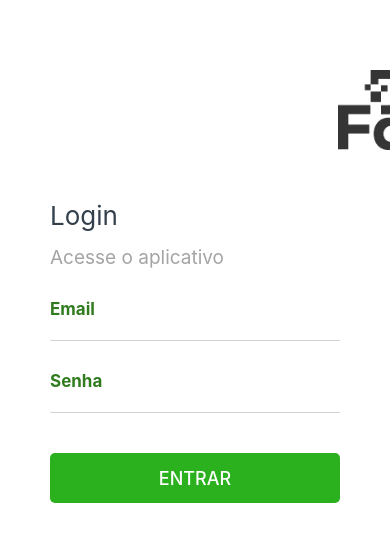
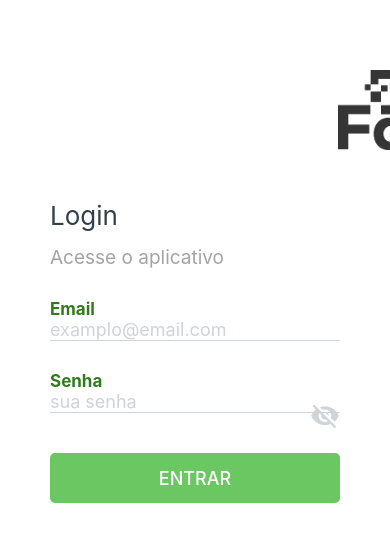
Before and after one commit to marcusvictorpessoa/datafarm_app, a React Native app: screen / in a window 390 px wide. Shown: the top 542 px of the page. Built offline with nearby package versions, Linux system fonts and the light colour scheme.

Commit message:
feat(login screen/hooks/utils/services): login screen done, some hooks, endpoints, api base url, colors and strings has been added

```diff
--- a/src/components/Button/index.jsx
+++ b/src/components/Button/index.jsx
@@ -1,10 +1,17 @@
-import {TouchableOpacity, Text} from 'react-native';
+import {TouchableOpacity, Text, ActivityIndicator} from 'react-native';
 import {ButtonStyles, TxtBtnStyles} from './styles';
+import {Colors} from '../../themes/colors';
 
-export default function Button({txt, mt}) {
+export default function Button({...props}) {
   return (
-    <TouchableOpacity style={ButtonStyles(mt).button}>
-      <Text style={TxtBtnStyles.txtButton}>{txt}</Text>
+    <TouchableOpacity
+      {...props}
+      style={[ButtonStyles(props.mt).button, props.disabled && {opacity: 0.7}]}>
+      {props.loading ? (
+        <ActivityIndicator size="large" color={Colors.white} />
+      ) : (
+        <Text style={TxtBtnStyles.txtButton}>{props.txt}</Text>
+      )}
     </TouchableOpacity>
   );
 }
--- a/src/components/Input/index.jsx
+++ b/src/components/Input/index.jsx
@@ -1,11 +1,38 @@
-import {TextInput, View} from 'react-native';
+import {TextInput, View, TouchableOpacity, Text} from 'react-native';
 import {InputStyles} from './styles';
+import {useState} from 'react';
+import Icon from 'react-native-vector-icons/dist/MaterialCommunityIcons';
+import {Colors} from '../../themes/colors';
 
-export default function Input({...props}, isRightIcon, children) {
+export default function Input({...props}) {
+  const [secureInput, setSecureInput] = useState(props.isPwdInput);
+
   return (
     <View style={InputStyles.inputWrapper}>
-      <TextInput {...props} style={InputStyles.input} />
-      {isRightIcon && children}
+      <TextInput
+        secureTextEntry={secureInput}
+        {...props}
+        style={[
+          InputStyles.input,
+          !!props.errorMsg
+            ? InputStyles.inputBorderError
+            : InputStyles.inputBorder,
+        ]}
+        placeholderTextColor={Colors.lightGray}
+      />
+      {props.isPwdInput && (
+        <TouchableOpacity
+          style={InputStyles.iconWrapper}
+          onPress={() => setSecureInput(!secureInput)}>
+          <Icon
+            name={secureInput ? 'eye-off' : 'eye'}
+            size={30}
+            color={Colors.lightGray}
+            style={InputStyles.rightIcon}
+          />
+        </TouchableOpacity>
+      )}
+      <Text style={InputStyles.erroMsg}>{props.errorMsg}</Text>
     </View>
   );
 }
--- a/src/components/Input/styles.js
+++ b/src/components/Input/styles.js
@@ -10,8 +10,24 @@ export const InputStyles = StyleSheet.create({
     borderBottomColor: Colors.lightGray,
     color: Colors.jet,
     fontSize: 18,
-    fontWeight: '500',
     borderRadius: 1,
-    width: '100%'
+    width: '100%',
+  },
+  inputBorder: {
+    borderBottomColor: Colors.lightGray,
+  },
+  inputBorderError: {
+    borderBottomColor: Colors.paradisePink,
+  },
+  rightIcon: {
+    position: 'absolute',
+    right: 0,
+    top: 10,
+  },
+  erroMsg: {
+    position: 'absolute',
+    top: 50,
+    fontSize: 15,
+    color: Colors.paradisePink,
   },
 });
--- /dev/null
+++ b/src/hooks/useConnect/index.js
@@ -0,0 +1,19 @@
+import {Keys} from '../../routes/keys';
+import {useNavigation} from '@react-navigation/native';
+
+export default function useConnect() {
+  const navigation = useNavigation();
+
+  function simulateSplashTime() {
+    setTimeout(() => {
+      navigation.reset({
+        index: 0,
+        routes: [{name: Keys.signin}],
+      });
+    }, 3000);
+  }
+
+  return {
+    simulateSplashTime,
+  };
+}
--- /dev/null
+++ b/src/hooks/useSignInForm/index.js
@@ -0,0 +1,41 @@
+import {useState, useEffect} from 'react';
+import {validateEmail, validatePassword} from '../../utils/validators';
+
+export default function useSignInForm() {
+  const [email, setEmail] = useState('');
+  const [pwd, setPwd] = useState('');
+
+  const [emailError, setEmailError] = useState('');
+  const [pwdError, setPwdError] = useState('');
+
+  const [isSubmitDisabled, setIsSubmitDisabled] = useState(false);
+
+  useEffect(() => {
+    if (email.length > 0 && pwd.length > 0 && !emailError && !pwdError) {
+      setIsSubmitDisabled(false);
+    } else {
+      setIsSubmitDisabled(true);
+    }
+  }, [email, pwd, emailError, pwdError]);
+
+  const onChangedEmail = value => {
+    const {msg} = validateEmail(value.trim());
+    setEmail(value.trim());
+    setEmailError(msg);
+  };
+  const onChangedPwd = value => {
+    const {msg} = validatePassword(value.trim());
+    setPwd(value.trim());
+    setPwdError(msg);
+  };
+
+  return {
+    email,
+    pwd,
+    emailError,
+    pwdError,
+    isSubmitDisabled,
+    onChangedEmail,
+    onChangedPwd,
+  };
+}
--- a/src/pages/Connect/index.jsx
+++ b/src/pages/Connect/index.jsx
@@ -1,24 +1,12 @@
-import { StatusBar, View, ActivityIndicator } from 'react-native';
-import { ConnectStyles } from './styles';
-import { Colors } from '../../themes/colors';
+import {StatusBar, View, ActivityIndicator} from 'react-native';
+import {ConnectStyles} from './styles';
+import {Colors} from '../../themes/colors';
 import Logo from '../../components/Logo';
-import { useEffect } from 'react';
-import { useNavigation } from '@react-navigation/native';
-import { Keys } from '../../routes/keys';
-
+import {useEffect} from 'react';
+import useConnect from '../../hooks/useConnect';
 
 export default function Connect() {
-
-    const navigation = useNavigation();
-
-    function simulateSplashTime() {
-        setTimeout(() => {
-            navigation.reset({
-                index: 0,
-                routes: [{ name: Keys.signin }]
-            })
-        }, 3000)
-    }
+  const {simulateSplashTime} = useConnect();
 
   useEffect(() => {
     simulateSplashTime();
@@ -26,7 +14,10 @@ export default function Connect() {
 
   return (
     <View style={ConnectStyles.container}>
-            <StatusBar barStyle={'light-content'} backgroundColor={Colors.limeGreen} />
+      <StatusBar
+        barStyle={'light-content'}
+        backgroundColor={Colors.limeGreen}
+      />
       <Logo
         logo_with={'100%'}
         logo_height={'60%'}
--- a/src/pages/SignIn/index.jsx
+++ b/src/pages/SignIn/index.jsx
@@ -5,9 +5,22 @@ import {Colors} from '../../themes/colors';
 import Strings from '../../strings';
 import Input from '../../components/Input';
 import Button from '../../components/Button';
-import Icon from 'react-native-vector-icons/Ionicons';
+import {useState} from 'react';
+import useSignInForm from '../../hooks/useSignInForm';
 
 export default function SignIn() {
+  const [loading, setLoading] = useState(false);
+
+  const {
+    email,
+    pwd,
+    emailError,
+    pwdError,
+    isSubmitDisabled,
+    onChangedEmail,
+    onChangedPwd,
+  } = useSignInForm();
+
   return (
     <View style={SignInStyles.container}>
       <ScrollView>
@@ -26,11 +39,33 @@ export default function SignIn() {
           <Text style={SignInStyles.login}>{Strings.login}</Text>
           <Text style={SignInStyles.info}>{Strings.accessTheApp}</Text>
           <Text style={SignInStyles.label}>{Strings.email}</Text>
-          <Input type="email" autoCapitalize="none" />
+          <Input
+            placeholder={Strings.emailPlaceholder}
+            type="email"
+            autoCapitalize="none"
+            isPwdInput={false}
+            value={email}
+            onChangeText={onChangedEmail}
+            errorMsg={emailError}
+            editable={!loading}
+          />
           <Text style={SignInStyles.label}>{Strings.password}</Text>
-          <Input secureTextEntry autoCapitalize="none" isRightIcon={true} >
-          </Input>
-          <Button txt={Strings.signin} mt={40} />
+          <Input
+            isPwdInput={true}
+            placeholder={Strings.passwordPlaceholder}
+            autoCapitalize="none"
+            value={pwd}
+            onChangeText={onChangedPwd}
+            errorMsg={pwdError}
+            editable={!loading}
+          />
+          <Button
+            onPress={() => setLoading(true)}
+            loading={loading}
+            disabled={isSubmitDisabled || loading}
+            txt={Strings.signin}
+            mt={40}
+          />
         </View>
       </ScrollView>
     </View>
--- /dev/null
+++ b/src/services/endpoints/index.js
@@ -0,0 +1,5 @@
+export const Endpoints = {
+  auth: '/api/auth/v2',
+  resources: '/mobile/machine/resources',
+  stop_register: '/mobile/machine/stop-register/registry',
+};
--- a/src/strings/index.js
+++ b/src/strings/index.js
@@ -1,11 +1,13 @@
-
 const Strings = {
-    login: 'Login',
-    accessTheApp: 'Acesse o aplicativo',
-    email: 'Email',
-    emailPlaceholder: 'examplo@email.com',
-    password: 'Senha',
-    signin: 'ENTRAR'
-}
+  login: 'Login',
+  accessTheApp: 'Acesse o aplicativo',
+  email: 'Email',
+  emailPlaceholder: 'examplo@email.com',
+  password: 'Senha',
+  passwordPlaceholder: 'sua senha',
+  signin: 'ENTRAR',
+  thisFieldIsRequired: 'Este campo é obrigatório',
+  enterAValidEmailAddress: 'Digite um e-mail válido',
+};
 
 export default Strings;
--- a/src/themes/colors.js
+++ b/src/themes/colors.js
@@ -11,5 +11,6 @@ export const Colors = {
     feldgrau: '#46515b',
     jet: '#353535',
     deepSaffron: '#fda633',
-    alabaster: '#eaf1e8'
+    alabaster: '#eaf1e8',
+    paradisePink: '#e84d5b'
 }
--- /dev/null
+++ b/src/utils/validators.js
@@ -0,0 +1,35 @@
+import Strings from '../strings';
+
+const emailRegex =
+  /^(([^<>()\[\]\\.,;:\s@"]+(\.[^<>()\[\]\\.,;:\s@"]+)*)|(".+"))@((\[[0-9]{1,3}\.[0-9]{1,3}\.[0-9]{1,3}\.[0-9]{1,3}])|(([a-zA-Z\-0-9]+\.)+[a-zA-Z]{2,}))$/;
+
+const validateEmail = email => {
+  if (!email) {
+    return {
+      status: false,
+      msg: Strings.thisFieldIsRequired,
+    };
+  }
+
+  if (!emailRegex.test(email)) {
+    return {
+      status: false,
+      msg: Strings.enterAValidEmailAddress,
+    };
+  }
+
+  return {status: true, msg: ''};
+};
+
+const validatePassword = pass => {
+  if (!pass) {
+    return {
+      status: false,
+      msg: Strings.thisFieldIsRequired,
+    };
+  }
+
+  return {status: true, msg: ''};
+};
+
+export {validateEmail, validatePassword};
```
Also changed, not shown: src/services/api/index.js (added, +7 -0 lines). Lines whose indentation alone changed are shown as unchanged.
